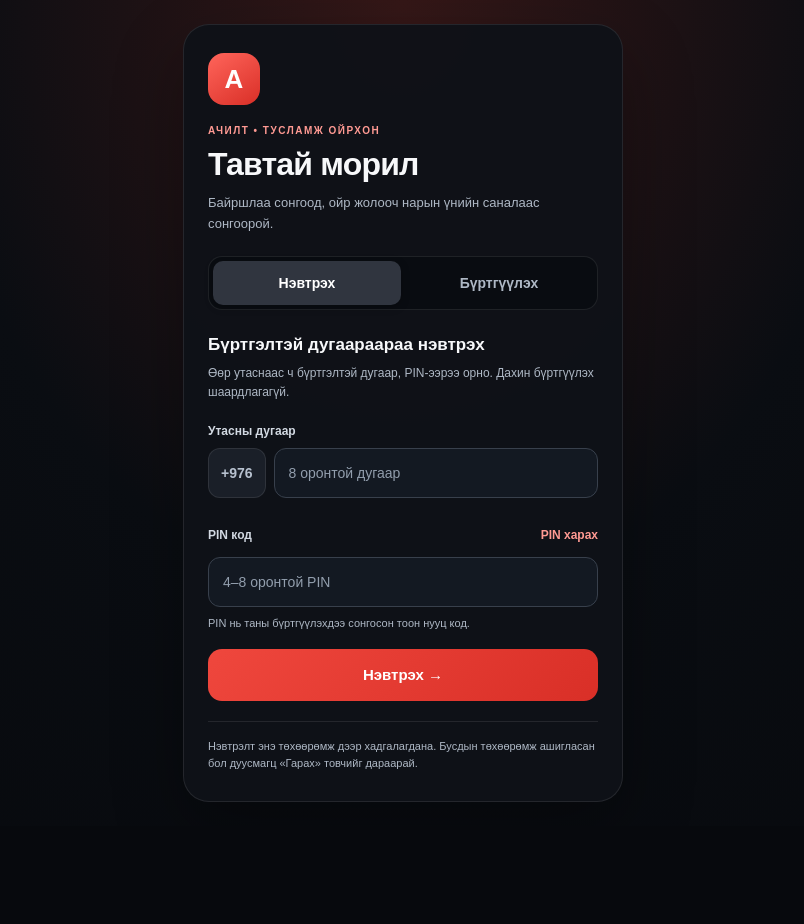
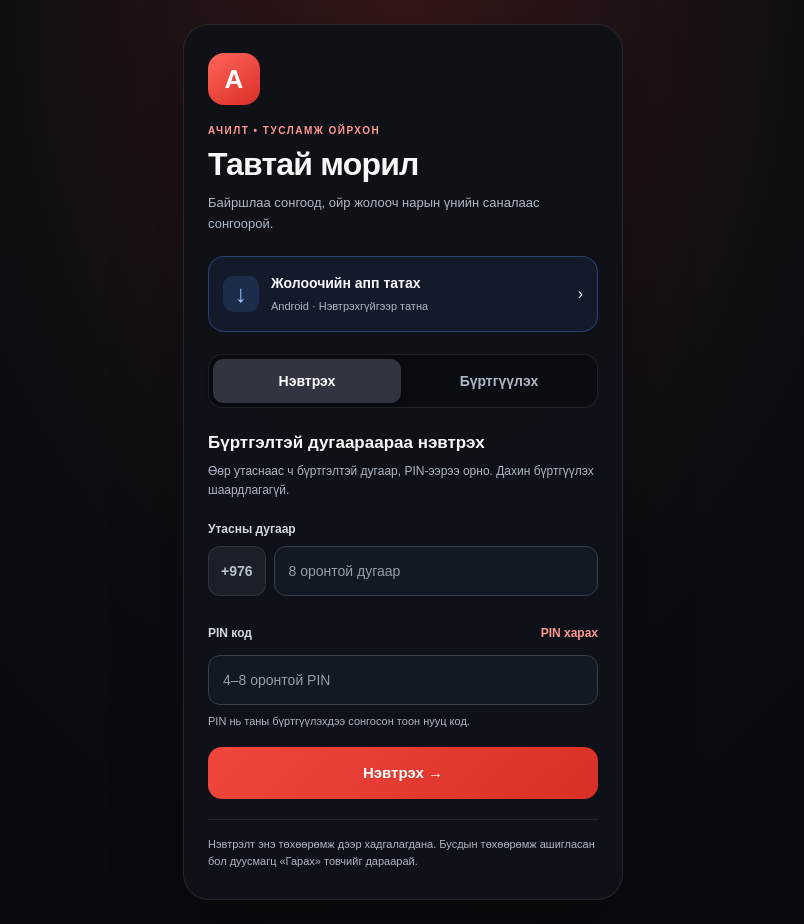
Before and after one commit to jargalbayr955-cmyk/-, a Next.js app: page /start in a window 1280 px wide. Shown: the whole page, without its empty margins (237-1041 px from the left). Before the commit the page ends 826 px from the top, so only its background shows below. Built offline with nearby package versions, Linux system fonts and the light colour scheme; no server answers.

Commit message:
Make Android driver download visible on public entry and customer home pages

```diff
--- a/app/components/customer-auth.tsx
+++ b/app/components/customer-auth.tsx
@@ -4,6 +4,7 @@ import { FormEvent, useEffect, useRef, useState } from 'react'
 import { authenticateCustomer, AuthMode } from '@/lib/client/customer-auth'
 import { clearCustomerBrowserState, notifyCustomerSessionChanged, phoneInput } from '@/lib/client/session'
 import { SessionGate } from './session-gate'
+import { DriverAppLink } from './driver-app-link'
 
 export function CustomerAuth({ initialMode = 'login' }: { initialMode?: AuthMode }) {
   return <SessionGate mode="guest"><AuthForm initialMode={initialMode} /></SessionGate>
@@ -72,6 +73,7 @@ function AuthForm({ initialMode }: { initialMode: AuthMode }) {
       <p className="auth-eyebrow">АЧИЛТ • ТУСЛАМЖ ОЙРХОН</p>
       <h1 id="auth-title">Тавтай морил</h1>
       <p className="auth-intro">Байршлаа сонгоод, ойр жолооч нарын үнийн саналаас сонгоорой.</p>
+      <DriverAppLink />
       {signedOut && <p className="auth-success" role="status">Амжилттай гарлаа. Дахин нэвтрэх эсвэл шинээр бүртгүүлэх боломжтой.</p>}
       <div className="auth-switch" role="group" aria-label="Нэвтрэх эсвэл бүртгүүлэх">
         <button type="button" aria-pressed={!isRegister} disabled={busy} onClick={() => switchMode('login')}>Нэвтрэх</button>
--- /dev/null
+++ b/app/components/driver-app-link.tsx
@@ -0,0 +1,12 @@
+import Link from 'next/link'
+
+export function DriverAppLink() {
+  return <Link href="/driver/app" className="driver-app-link">
+    <span className="driver-app-link-icon" aria-hidden="true">↓</span>
+    <span className="driver-app-link-copy">
+      <strong>Жолоочийн апп татах</strong>
+      <small>Android · Нэвтрэхгүйгээр татна</small>
+    </span>
+    <span aria-hidden="true">›</span>
+  </Link>
+}
--- a/app/components/session-gate.tsx
+++ b/app/components/session-gate.tsx
@@ -3,6 +3,7 @@
 import { createContext, ReactNode, useContext, useEffect, useState } from 'react'
 import { useRouter } from 'next/navigation'
 import { CUSTOMER_SESSION_EVENT, CUSTOMER_SESSION_STORAGE_KEY, CustomerIdentity, readSession, SessionGateMode } from '@/lib/client/session'
+import { DriverAppLink } from './driver-app-link'
 
 const CustomerContext = createContext<CustomerIdentity | null>(null)
 export function useCustomerIdentity() {
@@ -72,6 +73,7 @@ export function SessionGate({ mode, children }: { mode: SessionGateMode; childre
     <div className="session-status">
       <p role={state === 'error' ? 'alert' : 'status'}>{state === 'error' ? 'Нэвтрэлтийг шалгаж чадсангүй. Интернэт холболтоо шалгаад дахин оролдоно уу.' : 'Нэвтрэлтийг шалгаж байна...'}</p>
       {state === 'error' && <button className="auth-submit" onClick={() => setAttempt(value => value + 1)}>Дахин оролдох</button>}
+      <DriverAppLink />
     </div>
   </main>
 }
--- a/app/driver/app/page.tsx
+++ b/app/driver/app/page.tsx
@@ -1,4 +1,10 @@
 import Link from 'next/link'
+import type { Metadata } from 'next'
+
+export const metadata: Metadata = {
+  title: 'Жолоочийн апп татах | Ачилт',
+  description: 'Ачилт Жолооч Android аппыг бүртгэлгүйгээр татаж, суулгах заавартай танилцаарай.',
+}
 
 export default function DriverAppDownload() {
   return <main style={{minHeight:'100dvh', background:'#060608', color:'white', padding:'48px 24px'}}>
@@ -6,6 +12,7 @@ export default function DriverAppDownload() {
       <p style={{color:'#ff8078', fontWeight:700}}>ANDROID · ТУРШИЛТЫН ХУВИЛБАР</p>
       <h1 style={{fontSize:32}}>Ачилт Жолооч</h1>
       <p style={{lineHeight:1.7, color:'#c4c4cc'}}>Ажиллаж байх үед дэлгэц түгжээтэй ч байршлаа илгээж, захиалгын мэдэгдэл авах зориулалттай апп.</p>
+      <p style={{lineHeight:1.7, color:'#c4c4cc'}}>Татахад бүртгэл, нэвтрэлт шаардахгүй. Аппыг ашиглахдаа админы бүртгэсэн жолоочийн утас, PIN-ээр нэвтэрнэ.</p>
       <a href="/downloads/AchiltDriver-5.5.1-preview.apk" download style={{display:'block', textAlign:'center', background:'#e8433a', color:'white', padding:18, borderRadius:14, textDecoration:'none', fontWeight:700, margin:'24px 0'}}>Android апп татах · APK</a>
       <p style={{color:'#aaa', fontSize:14}}>Android 8 болон түүнээс дээш. iPhone-д суухгүй.</p>
       <ol style={{paddingLeft:24, lineHeight:1.9}}>
@@ -17,7 +24,10 @@ export default function DriverAppDownload() {
       </ol>
       <p style={{padding:16, background:'#242025', borderRadius:12, lineHeight:1.7}}>Энэ нь туршилтын APK. Бодит утсан дээр дэлгэц түгжээтэй GPS, мэдэгдэл, батарейн зарцуулалтыг баталгаажуулах шаардлагатай. Захиалгыг ойролцоогоор 20 секунд тутам шалгана; сүлжээ, утасны тохиргооноос хоцорч болно.</p>
       <p style={{lineHeight:1.7, color:'#c4c4cc'}}>Байршил илгээхийг <strong>Амарч эхлэх</strong> дарж зогсооно. <strong>⋮ → Гарах</strong> энэ төхөөрөмжийн нэвтрэлтийг цэвэрлэнэ. Утсаа дахин асаасан эсвэл аппыг хүчээр зогсоосон бол ажлаа дахин эхлүүлнэ.</p>
-      <Link href="/driver" style={{color:'#ff8078'}}>← Жолоочийн сайт руу буцах</Link>
+      <nav aria-label="Сайтын холбоос" style={{display:'flex', flexWrap:'wrap', gap:20, marginTop:24}}>
+        <Link href="/driver" style={{color:'#ff8078', padding:'12px 0'}}>Жолоочоор нэвтрэх →</Link>
+        <Link href="/" style={{color:'#c4c4cc', padding:'12px 0'}}>Нүүр хуудас</Link>
+      </nav>
     </div>
   </main>
 }
--- a/app/globals.css
+++ b/app/globals.css
@@ -75,6 +75,15 @@ button:focus-visible, input:focus-visible, select:focus-visible, textarea:focus-
 .helper-card strong, .helper-card small { display:block; }
 .helper-card strong { font-size:12px; }
 .helper-card small { color:var(--muted); margin-top:3px; font-size:11px; }
+
+.driver-app-link { display:flex; align-items:center; gap:12px; min-height:76px; margin:18px 0 22px; padding:14px; border:1px solid rgba(77,141,255,.35); border-radius:16px; background:rgba(77,141,255,.08); color:var(--text); text-align:left; text-decoration:none; }
+.driver-app-link:hover { background:rgba(77,141,255,.15); }
+.driver-app-link:focus-visible { outline:3px solid var(--blue); outline-offset:3px; }
+.driver-app-link-icon { flex:0 0 36px; height:36px; display:grid; place-items:center; border-radius:10px; background:rgba(77,141,255,.16); color:#9dc1ff; font-size:24px; }
+.driver-app-link-copy { flex:1; min-width:0; }
+.driver-app-link-copy strong, .driver-app-link-copy small { display:block; }
+.driver-app-link-copy strong { font-size:14px; line-height:1.4; }
+.driver-app-link-copy small { margin-top:4px; color:#aeb8c5; font-size:11px; line-height:1.5; }
 
 @media (min-width: 681px) { .app-shell { box-shadow:0 0 0 1px rgba(255,255,255,.05), var(--shadow); } }
 @media (prefers-reduced-motion: reduce) { *,*::before,*::after { animation-duration:.01ms!important; transition-duration:.01ms!important; } }
--- a/app/home/page.tsx
+++ b/app/home/page.tsx
@@ -3,6 +3,7 @@ import { useEffect, useRef, useState } from 'react'
 import { useRouter } from 'next/navigation'
 import { SessionGate } from '../components/session-gate'
 import { CustomerAccount } from '../components/customer-account'
+import { DriverAppLink } from '../components/driver-app-link'
 
 export default function HomePage() {
   return <SessionGate mode="customer"><HomeContent /></SessionGate>
@@ -108,7 +109,7 @@ function HomeContent() {
           <span>🚛</span>
           <div><strong>Тавцан · Чирэгч · Аварийн тусламж</strong><small>Үнэ ирсний дараа жолоочоо өөрөө сонгоно.</small></div>
         </div>
-
+        <DriverAppLink />
       </section>
     </main>
   )
```
